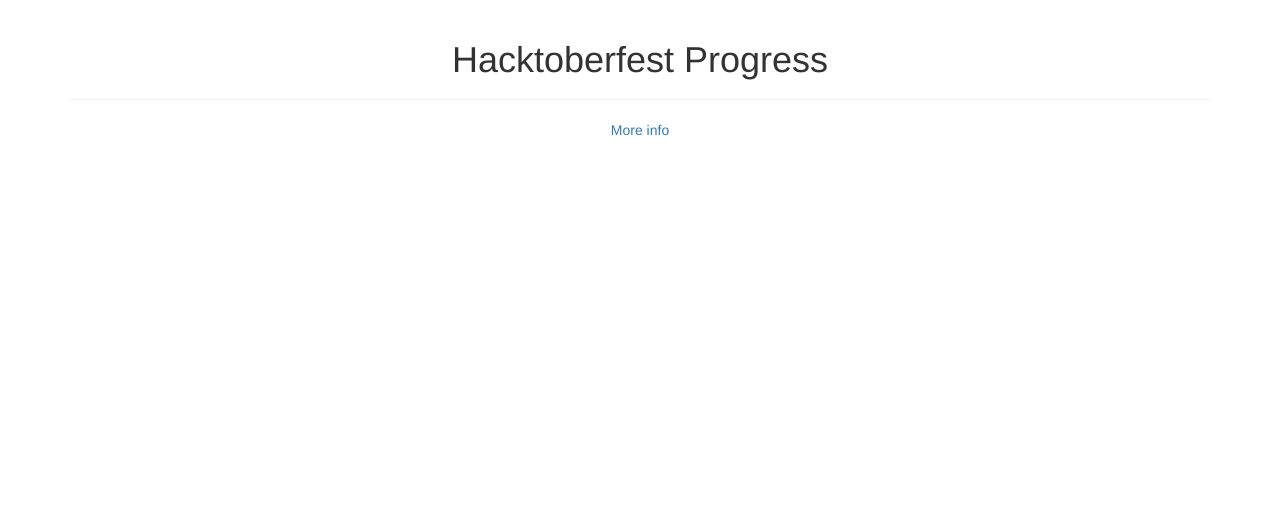
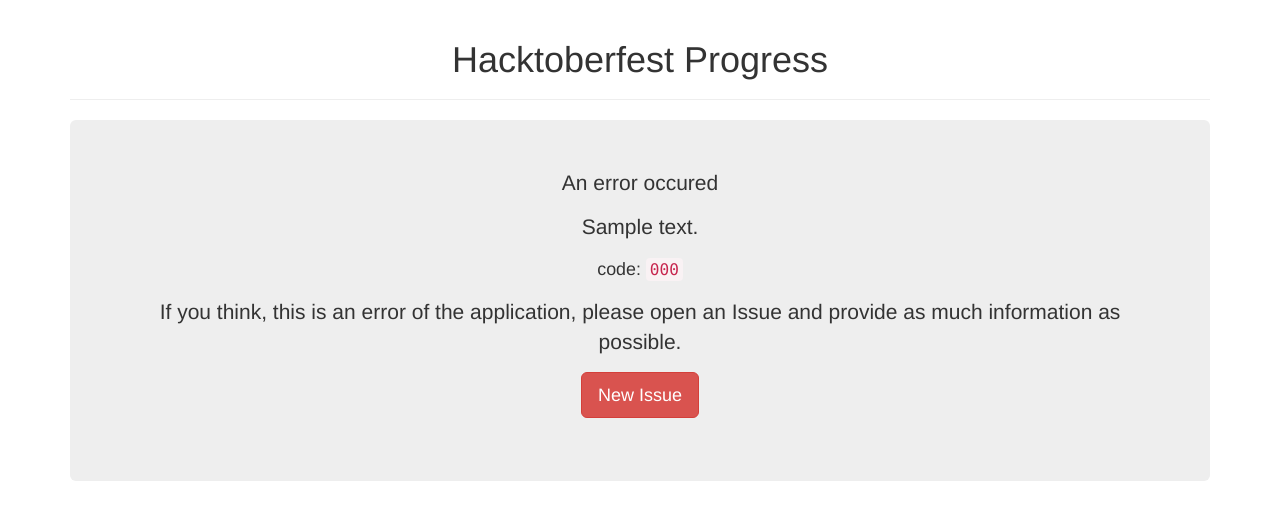
Before and after one commit to Thor77/HacktoberfestProgress, a Flask app: template templates/error.jinja2 in a window 1280 px wide. Shown: the top 520 px of the page. Run offline with Flask 2, Linux system fonts and the light colour scheme; the template is opened without the code that fills it: most values are stand-ins (such as "Sample title", 1, 10 or a date in 2020); some libraries are stand-ins or nearby versions.

Commit message:
Add error-description and -code to error-template

```diff
--- a/templates/error.jinja2
+++ b/templates/error.jinja2
@@ -1,5 +1,12 @@
 {% extends 'base.jinja2' %}
 {% block content %}
-<h1>{{ error_desc }}</h1>
-<a href="{{ error_uri }}">More info</a>
+<div class="jumbotron">
+  <p class="lead">
+    An error occured
+  </p>
+  <p>{{ description }}</p>
+  <p><small>code: <code>{{ code }}</code></small></p>
+  <p>If you think, this is an error of the application, please open an Issue and provide as much information as possible.</p>
+  <p><a class="btn btn-lg btn-danger" href="https://github.com/Thor77/HacktoberfestProgress/issues/new" role="button" target="_blank" rel="noopener noreferrer">New Issue</a></p>
+</div>
 {% endblock %}
```
